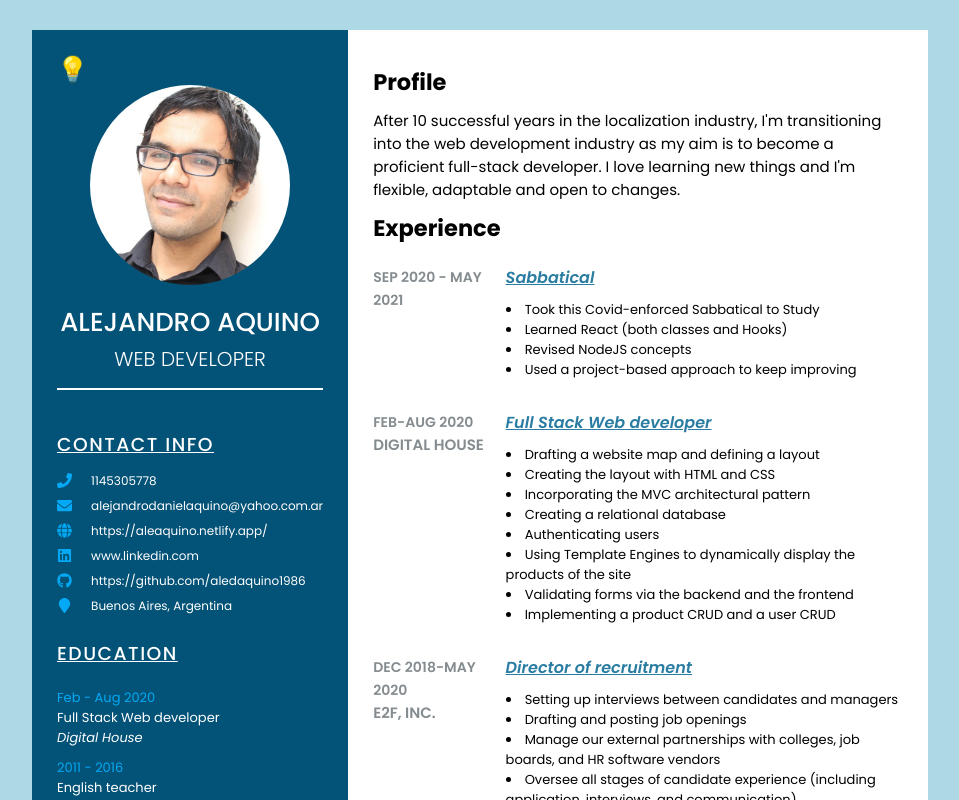
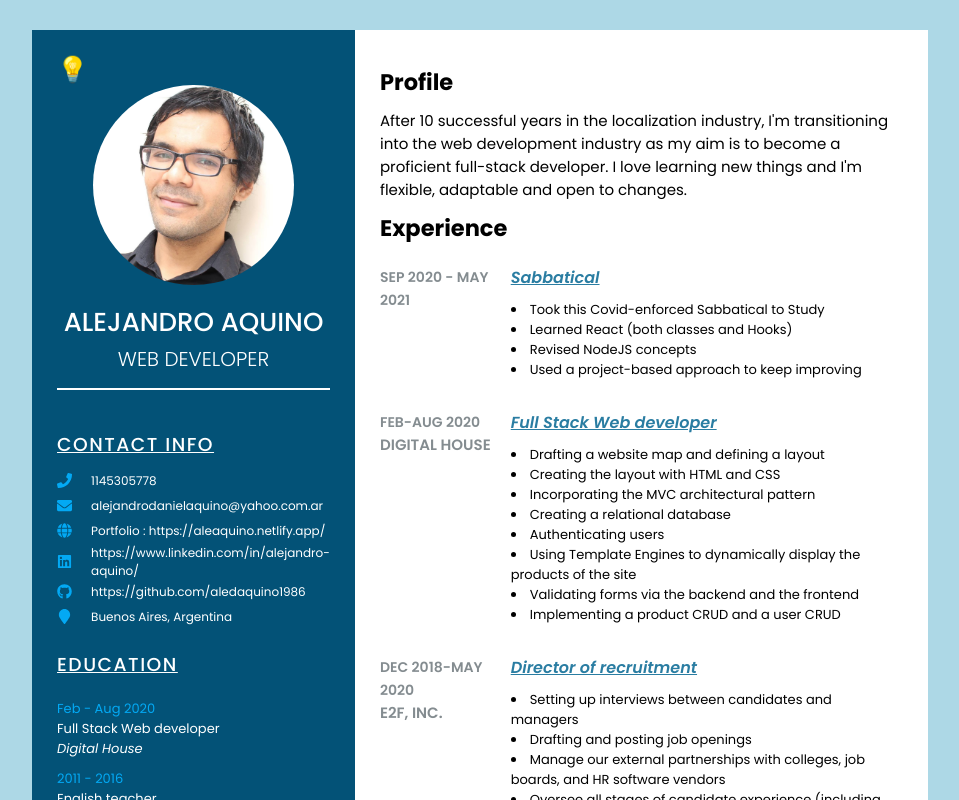
Before and after one commit to aledaquino1986/react-cv, a React (Create React App) app: page / in a window 1280 px wide. Shown: the top 800 px of the page, without its empty margins (160-1119 px from the left). Built offline with nearby package versions, Linux system fonts and the light colour scheme.

Commit message:
add links and styling on hover

```diff
--- a/src/components/sections/contact/Contact.js
+++ b/src/components/sections/contact/Contact.js
@@ -25,12 +25,19 @@ const Contact = () => {
         />
         <ContactDetails
           text={"https://aleaquino.netlify.app/"}
+          textLink={"Portfolio"}
           icon={faGlobe}
+          link={true}
         />
-        <ContactDetails text={"www.linkedin.com"} icon={faLinkedin} />
+        <ContactDetails
+          text={"https://www.linkedin.com/in/alejandro-aquino/"}
+          link={true}
+          icon={faLinkedin}
+        />
         <ContactDetails
           text={"https://github.com/aledaquino1986"}
           icon={faGithub}
+          link={true}
         />
         <ContactDetails text={"Buenos Aires, Argentina"} icon={faMapMarker} />
       </ul>
--- a/src/components/units/contact-details/ContactDetails.js
+++ b/src/components/units/contact-details/ContactDetails.js
@@ -5,7 +5,7 @@ import { ThemeContext } from "../../../context/ThemeContext";
 
 import "./contact-details.css";
 
-const ContactDetails = ({ text, icon }) => {
+const ContactDetails = ({ text, link = false, icon, textLink = "" }) => {
   const { theme } = useContext(ThemeContext);
   return (
     <li>
@@ -13,7 +13,15 @@ const ContactDetails = ({ text, icon }) => {
         <FontAwesomeIcon className={`fa-icon fa-icon-${theme}`} icon={icon} />
       </span>
       <span className="data">
-        <p>{text}</p>
+        {link ? (
+          <p>
+            <a href={text} target="_blank">
+              {textLink === "" ? text : `${textLink} : ${text}`}
+            </a>
+          </p>
+        ) : (
+          <p>{text}</p>
+        )}
       </span>
     </li>
   );
--- a/src/index.css
+++ b/src/index.css
@@ -18,6 +18,20 @@ body {
   display: flex;
   align-items: center;
   justify-content: center;
+}
+
+a {
+  color: inherit;
+  text-decoration: inherit;
+  transition: all 0.5s;
+}
+
+a:hover {
+  color: #7bcfee;
+}
+
+.dark-body a:hover {
+  color: rgb(206, 179, 179);
 }
 
 ul {
```
